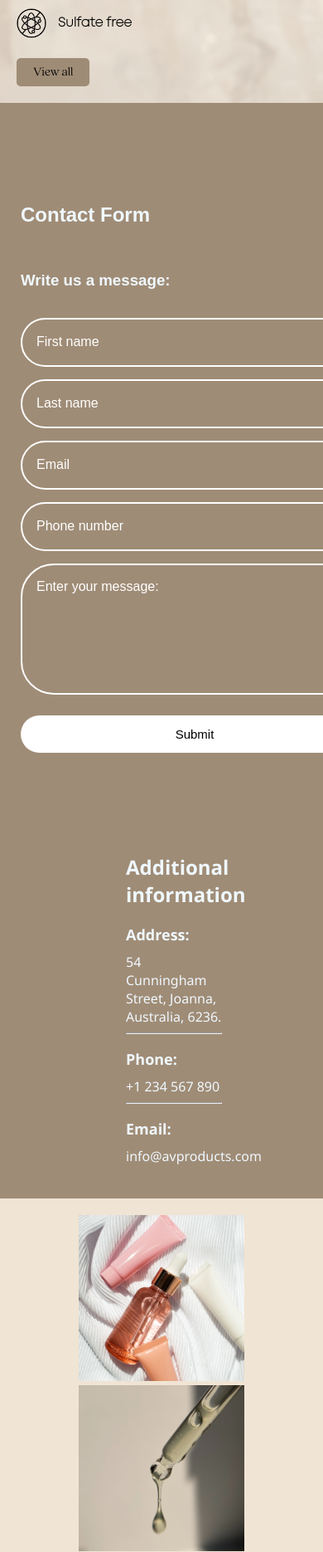
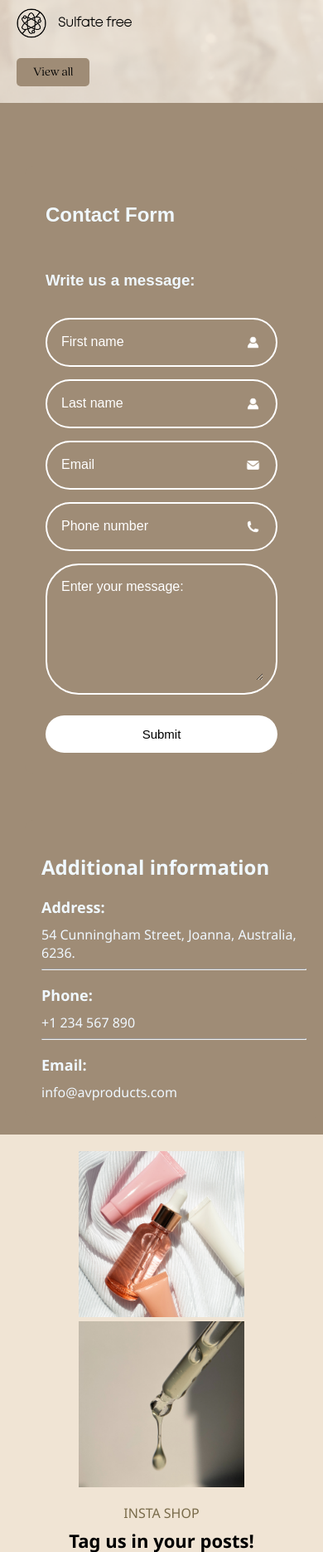
Before and after one commit to vesahs/AV, a PHP site: page / in a window 390 px wide; the page is wider, and only the part inside the window is pictured. Shown: the part 2582-4452 px from the top of that part at 83% size. Run offline with PHP 8.4, Linux system fonts and the light colour scheme.

Commit message:
changed the width of contact form (it was not responsive)

```diff
--- a/style/styles.css
+++ b/style/styles.css
@@ -415,13 +415,12 @@
       }
 
       /* PER CONTACT FORM */
-      .container {
-          flex-direction: column;
-      }
+        .container {
+            flex-direction: column;
+        }
 
       .signup,
       .contact-info {
-          width: 100%;
           margin-bottom: 20px;
       }
 
@@ -465,7 +464,6 @@
 
 
 .wrapper {
-    width: 420px;
     justify-content: center;
     background: #9F8C76;
     color: aliceblue;
@@ -573,8 +571,6 @@
     background: #9F8C76;
 }
 
-
-
 .container {
     display: flex;
     justify-content: center; /* Center the contact information */
@@ -583,7 +579,6 @@
 }
 
 .contact-info {
-    width: 40%; /* Adjust the width as needed */
     padding: 20px;
     box-sizing: border-box;
     background: #9F8C76;
```
